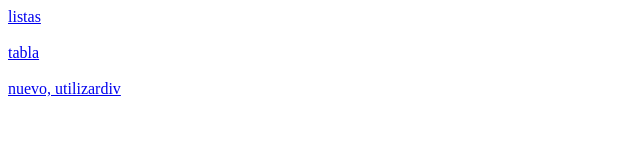
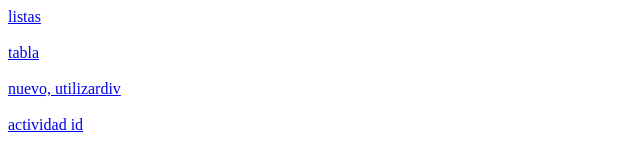
Before and after one commit to Marinayelena7/elementosHTML, a plain HTML site: page index.html in a window 1280 px wide. Shown: the whole page, without its empty margins (0-640 px from the left). Drawn offline with Linux system fonts and the light colour scheme.

Commit message:
Update index.html

```diff
--- a/index.html
+++ b/index.html
@@ -6,5 +6,7 @@
     <a href="tiposdelistas.html"> listas </a> <br></br>
     <a href="tabla.html"> tabla </a> <br></br>
      <a href="etiquetadiv.html"> nuevo, utilizardiv </a> <br></br>
+
+     <a href="untilted id.html">actividad id </a> <br></br>
   </body>
 </html>
```
